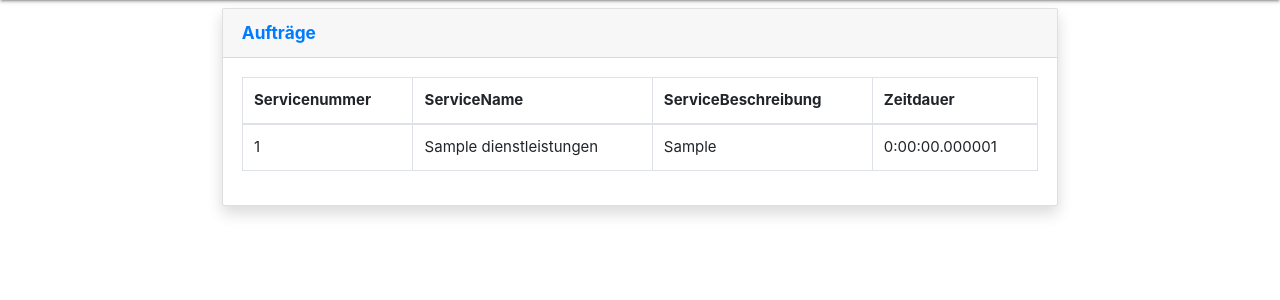
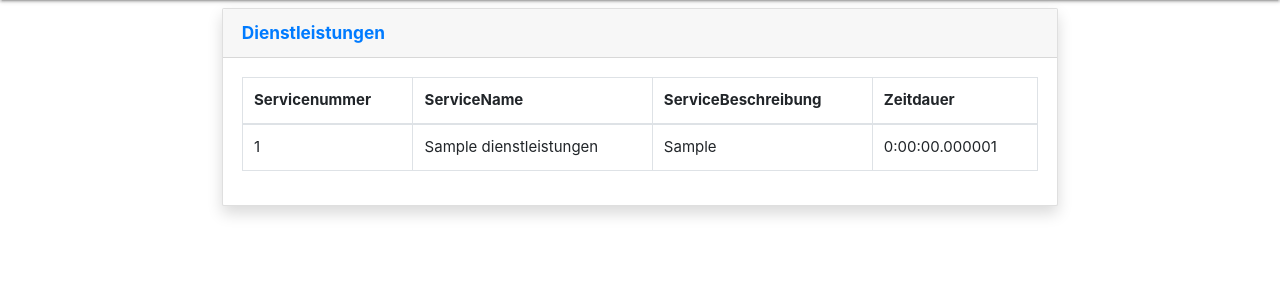
Before and after one commit to Frank278/ProdOpcUa, a Django app: page /dienstleistungen in a window 1280 px wide. Shown: the part 64-364 px from the top of the page. Run offline with Django 3.2, Linux system fonts and the light colour scheme; a user stored in the database is signed in; tables that the repository leaves empty hold one stand-in row (values such as "Sample post"); some libraries are stand-ins or nearby versions.

Commit message:
Webseiten anpasen und schönere Tabellen

```diff
--- a/opc/templates/main/opcdienstleistungen.html
+++ b/opc/templates/main/opcdienstleistungen.html
@@ -18,7 +18,7 @@
           <!-- DataTales Example -->
           <div class="card shadow mb-4">
             <div class="card-header py-3">
-              <h6 class="m-0 font-weight-bold text-primary">Aufträge</h6>
+              <h6 class="m-0 font-weight-bold text-primary">Dienstleistungen</h6>
             </div>
             <div class="card-body">
               <div class="table-responsive">
--- a/opc/templates/main/opckunden.html
+++ b/opc/templates/main/opckunden.html
@@ -19,7 +19,7 @@
           <!-- DataTales Example -->
           <div class="card shadow mb-4">
             <div class="card-header py-3">
-              <h6 class="m-0 font-weight-bold text-primary">Aufträge</h6>
+              <h6 class="m-0 font-weight-bold text-primary">Kunden</h6>
             </div>
             <div class="card-body">
               <div class="table-responsive">
--- a/opc/templates/main/opcprodukt.html
+++ b/opc/templates/main/opcprodukt.html
@@ -19,7 +19,7 @@
           <!-- DataTales Example -->
           <div class="card shadow mb-4">
             <div class="card-header py-3">
-              <h6 class="m-0 font-weight-bold text-primary">Aufträge</h6>
+              <h6 class="m-0 font-weight-bold text-primary">Produkte</h6>
             </div>
             <div class="card-body">
               <div class="table-responsive">
```
